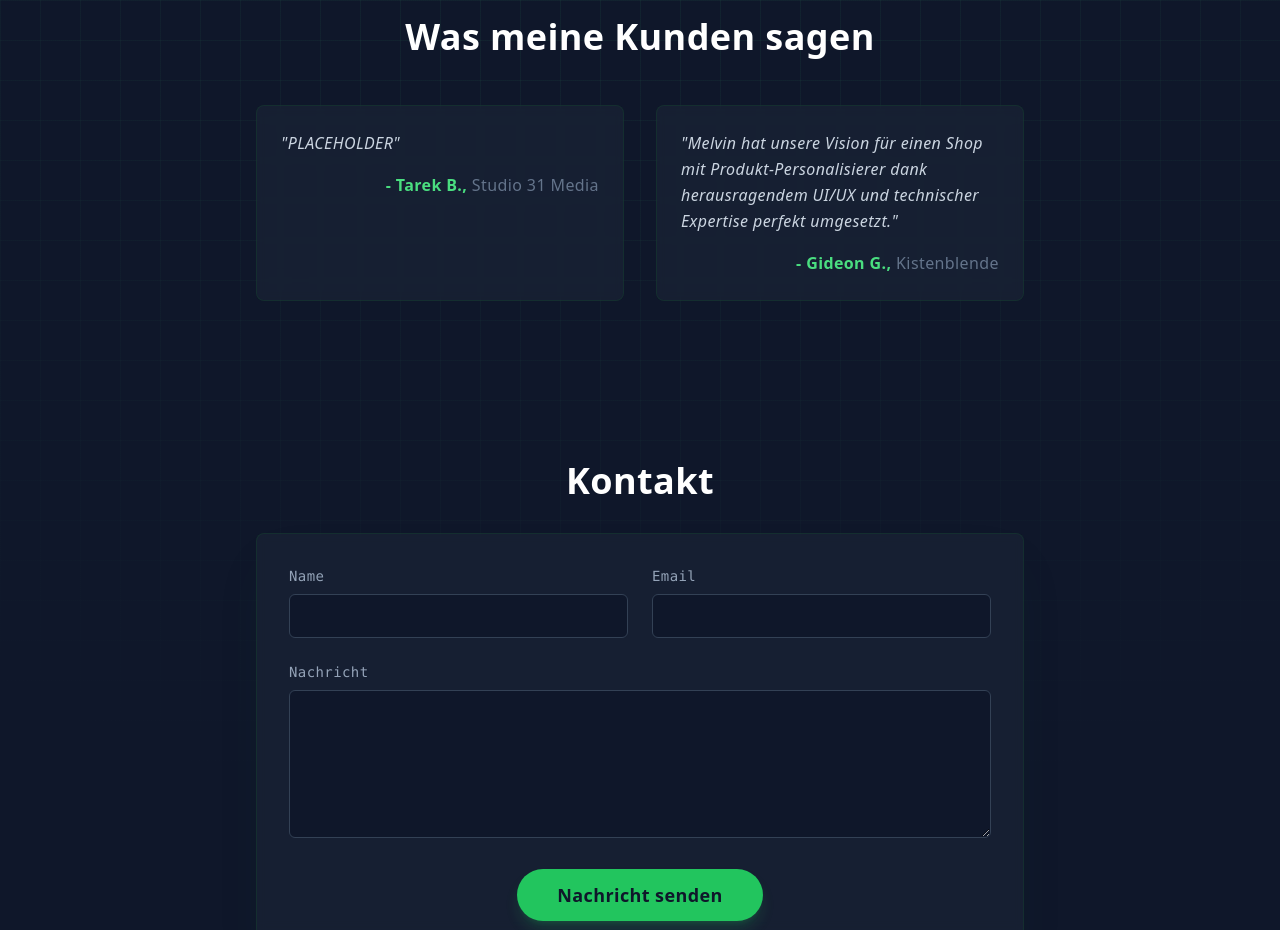
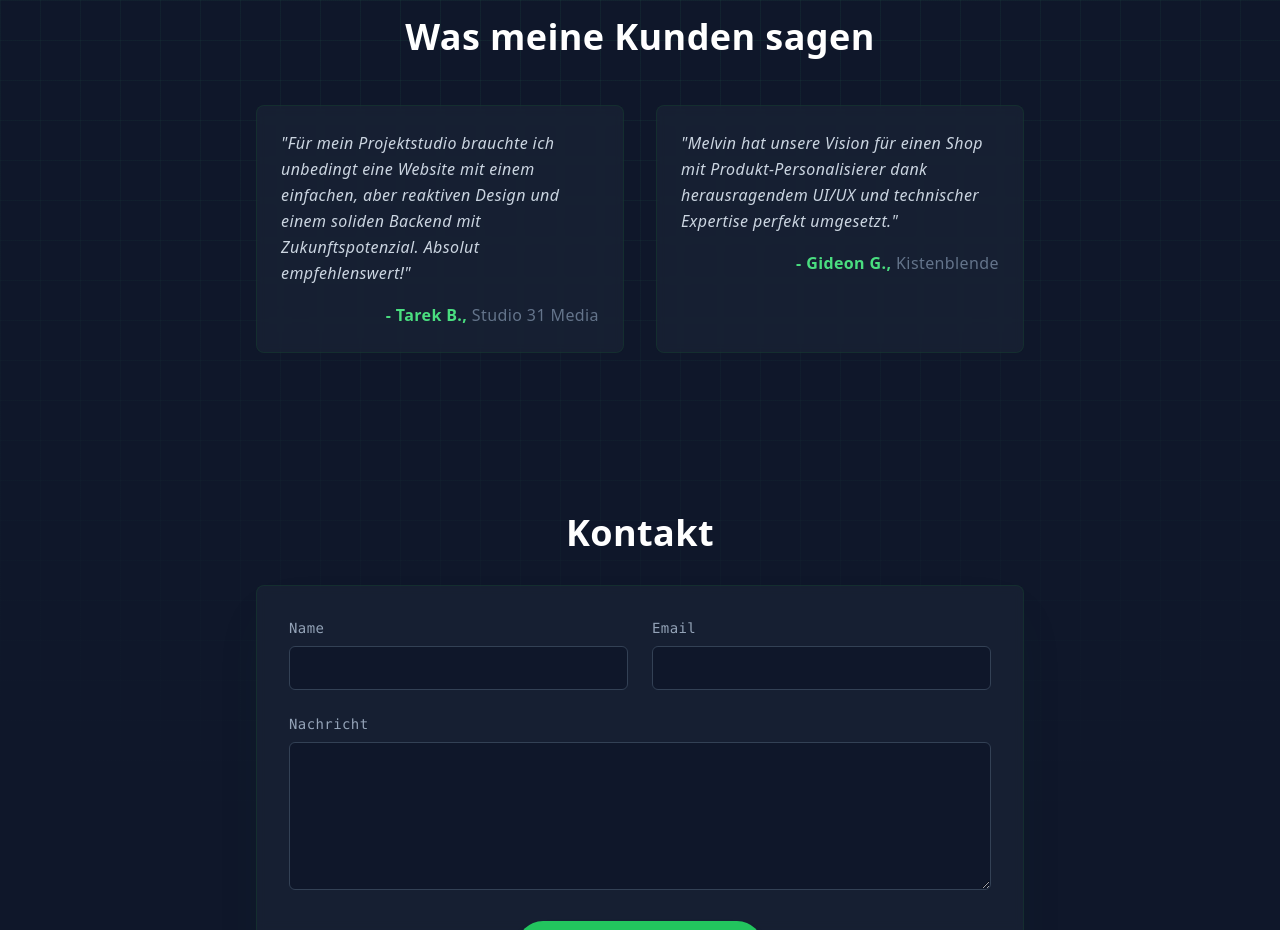
Before and after one commit to 0xWizardofSolz/react-website, a React (Create React App) app: page / in a window 1280 px wide. Shown: the part 2520-3450 px from the top of the page. Built offline with nearby package versions, Linux system fonts and the light colour scheme.

Commit message:
ADD: Testimonials

```diff
--- a/src/App.js
+++ b/src/App.js
@@ -179,7 +179,7 @@ const PortfolioSection = () => {
 // --- Testimonials Section (New) ---
 const TestimonialsSection = () => {
     const testimonials = [
-        { quote: "PLACEHOLDER", name: "Tarek B.", company: "Studio 31 Media" },
+        { quote: "Für mein Projektstudio brauchte ich unbedingt eine Website mit einem einfachen, aber reaktiven Design und einem soliden Backend mit Zukunftspotenzial. Absolut empfehlenswert!", name: "Tarek B.", company: "Studio 31 Media" },
         { quote: "Melvin hat unsere Vision für einen Shop mit Produkt-Personalisierer dank herausragendem UI/UX und technischer Expertise perfekt umgesetzt.", name: "Gideon G.", company: "Kistenblende" }
     ];
 
```
